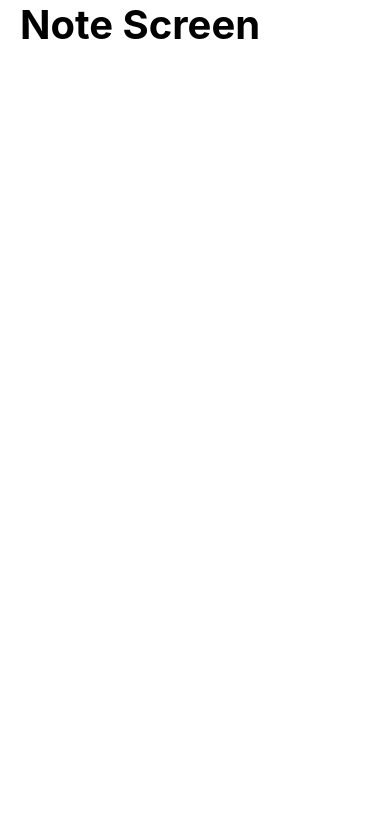
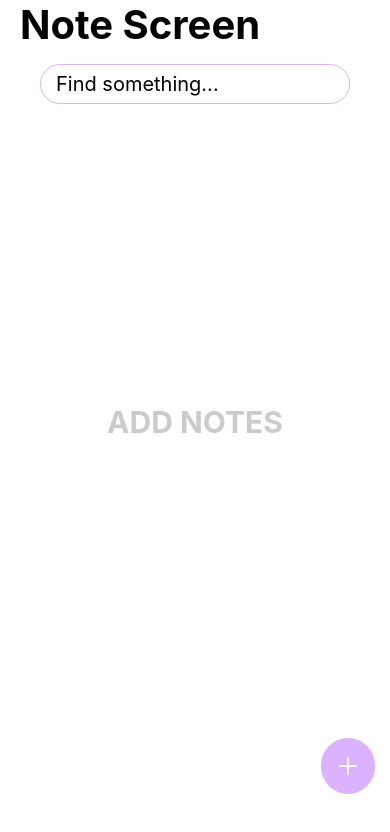
Before and after one commit to CelloAdrian/swift, a React Native app: screen / in a window 390 px wide. Shown: the top 832 px of the page. Built offline with nearby package versions, Linux system fonts and the light colour scheme.

Commit message:
render searchbar and iconbutton module, style header and modules, searchbar is currently non functional

```diff
--- a/modules/homepage.js
+++ b/modules/homepage.js
@@ -1,6 +1,8 @@
 import React from 'react'
 import {View, StyleSheet, Text, StatusBar} from 'react-native'
+import SearchBar from './searchbar'
 import theme from './theme'
+import IconButton from './iconbutton'
 
 const Homepage = () => {
     return (
@@ -8,18 +10,42 @@ const Homepage = () => {
         <StatusBar barStyle='dark-content' backgroundColor = {theme.light}/>
         <View style = {styles.container}>
             <Text style = {styles.header}>Note Screen</Text>
+            <SearchBar containerStyle={{marginVertical: 15}}/>
+            <View style = {[StyleSheet.absoluteFillObject ,styles.emptyHeaderContainer]}>
+                <Text style = {styles.emptyHeader}>Add Notes</Text>
+                <IconButton antIconName = 'plus' style = {styles.addButton}/>
+            </View>
         </View>
         </>
     )
 }
 
+// TODO: dynamic font sizes, by pixel ratio or phone dimensions
 const styles = StyleSheet.create({
     container: {
         paddingHorizontal: 20,
+        flex: 1,
     },
     header: {
-        fontSize: 40, // TODO: dynamic font sizes, by pixel ratio or phone dimensions
+        fontSize: 40,
         fontWeight: 'bold',
+    },
+    emptyHeaderContainer: {
+        flex: 1,
+        justifyContent: 'center',
+        alignItems: 'center',
+        zIndex: -1,
+    },
+    emptyHeader: {
+        fontSize: 30,
+        textTransform: 'uppercase',
+        fontWeight: 'bold',
+        opacity: 0.2,
+    },
+    addButton: {
+        position: 'absolute',
+        right: 15,
+        bottom: 50,
     }
 })
 
```
